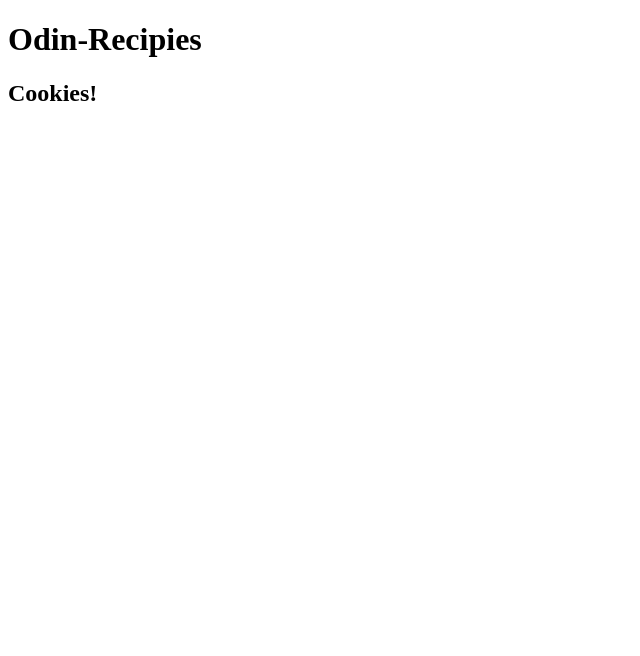
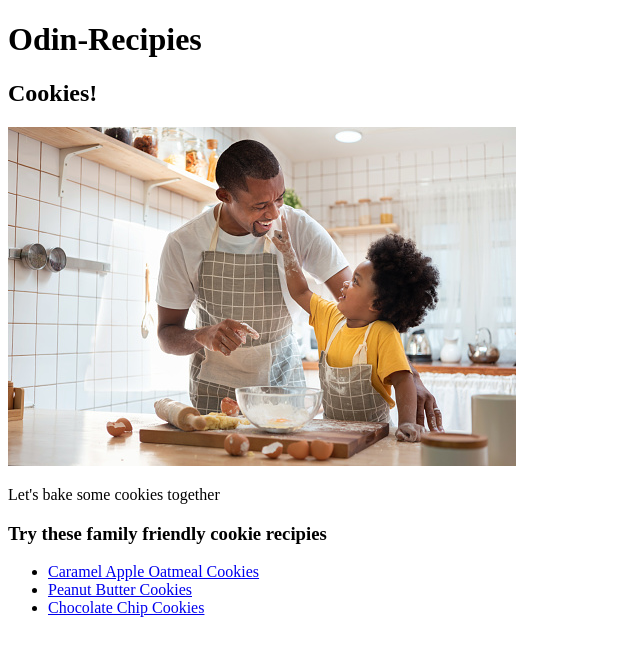
Before and after one commit to aj-ham/odin-recipies, a plain HTML site: page index.html in a window 1280 px wide. Shown: the whole page, without its empty margins (0-640 px from the left). Drawn offline with Linux system fonts and the light colour scheme.

Commit message:
add initial content and links to index page

```diff
--- a/index.html
+++ b/index.html
@@ -9,6 +9,17 @@
 <body>
     <h1>Odin-Recipies</h1>
     <h2>Cookies!</h2>
+    <img src="images/baking.jpg"alt="father and son baking">
+    <p>Let's bake some cookies together</p>
+
+    <h3>Try these family friendly cookie recipies</h3>
+    <ul>
+        <li><a href="recipies/oat.html" target="_blank">Caramel Apple Oatmeal Cookies</a></li>
+        <li><a href="recipies/peanutbutter.html" target="_blank">Peanut Butter Cookies</a></li>
+        <li><a href="recipies/chocolatechip.html" target="_blank">Chocolate Chip Cookies</a></li>
+    </ul>
+
+
 
 </body>
 </html>
```
